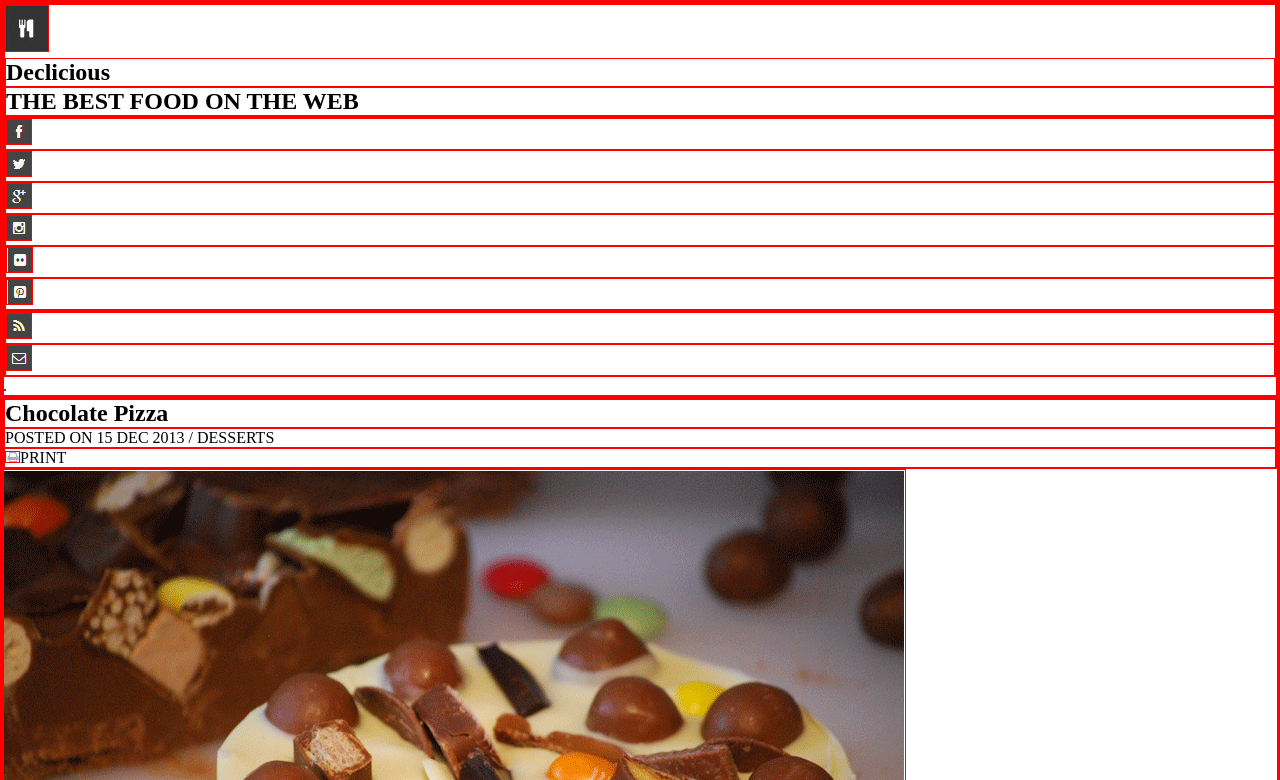
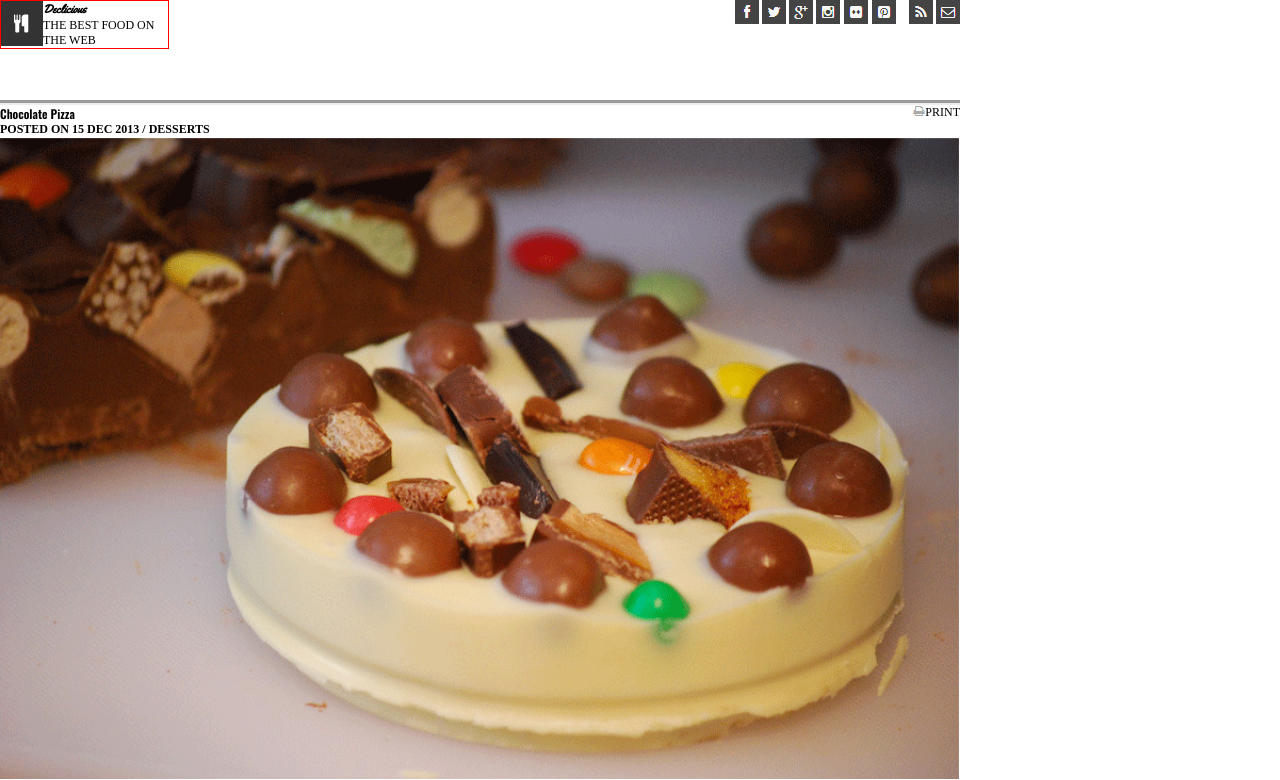
Before and after one commit to Snobeard/chocolate-pizza, a plain HTML site: page index.html in a window 1280 px wide. Shown: the top 780 px of the page. Drawn offline with nearby package versions, Linux system fonts and the light colour scheme.

Commit message:
simple format to paragraph end

```diff
--- a/index.html
+++ b/index.html
@@ -5,16 +5,17 @@
     <title>Chocolate Pizza</title>
     <link rel="stylesheet" href="style.css">
     <link href="https://fonts.googleapis.com/css?family=Yellowtail" rel="stylesheet">
+    <link href="https://fonts.googleapis.com/css?family=Oswald:600" rel="stylesheet">
   </head>
 
   <body>
     <header>
+        <div class="logo">
+            <img src="img/logo.png" alt="">
+            <h1>Declicious</h1>
+            <p>THE BEST FOOD ON THE WEB</p>
+        </div>
         <nav>
-        <h1>
-            <img src="img/logo.png" alt="">
-            <p>Declicious</p>
-            <p>THE BEST FOOD ON THE WEB</p>
-        </h1>
           <ul>
             <li><img src="img/fb-icon.png" alt=""></li>
             <li><img src="img/twit-icon.png" alt=""></li>
@@ -22,28 +23,29 @@
             <li><img src="img/insta-icon.png" alt=""></li>
             <li><img src="img/flic-icon.png" alt=""></li>
             <li><img src="img/pint-icon.png" alt=""></li>
-        </ul>
-        <ul>
+            <span></span>
             <li><img src="img/rss-icon.png" alt=""></li>
             <li><img src="img/mail-icon.png" alt=""></li>
           </ul>
-        <img src="BORDER IMAGE" alt="">
         </nav>
+        <!-- <img src="BORDER IMAGE" alt="border image"> -->
     </header>
 
     <article class="main">
       <div class="title">
+        <div class="text">
           <h2>Chocolate Pizza</h2>
-          <p>POSTED ON 15 DEC 2013 / DESSERTS</p>
+          <h3>POSTED ON 15 DEC 2013 / DESSERTS</h3>
+        </div>
         <div class="print">
           <img src="img/print-icon.png" alt="">PRINT
         </div>
       </div>
 
-      <img src="img/choco-pizza.png" alt="">
+      <img class="pizza" src="img/choco-pizza.png" alt="">
+
       <p>For the fig-swirl: Melth butter over medium heat in saucepan. Add brown sugar and stir to dissolve. Halve all of the figs and toss in the saucepan with water and lemon juice. Cook over medium heat, stirrring frequently, until you have a chunky-jammy mixture. Add salt with one or two stirs, set aside and let cool completely.</p>
       <p>Ice cream:  In a small pot over medium heat, combine milk, granaulated sugar ntil sugar is completely dissolved and the milk is just barely lukewarm. Whisk in the egg yolks. Set mixture in frig and wait until the fig mixture is cooled.</p>
-
 
       <!-- section divider -->
 
--- a/style.css
+++ b/style.css
@@ -1,5 +1,52 @@
 * {
   margin: 0px;
   padding: 0px;
+  /*border: 1px red solid;*/
+  font-size: 12px;
+}
+header {
+  border-width: 5px;
+  border-bottom-style: groove;
+  width: 960px;
+  height: 100px;
+}
+.logo {
   border: 1px red solid;
+  float: left;
 }
+.logo img {
+  float: left;
+}
+.logo h1 {
+  font-family: 'Yellowtail';
+}
+nav {
+  float: right;
+}
+nav span {
+  margin-left: 10px;
+}
+nav li {
+  display: inline-block;
+}
+article {
+  width: 960px;
+}
+.title {
+  width: 960px;
+}
+.title h2 {
+  font-family: 'Oswald', sans-serif;
+}
+.title .text {
+  float: left;
+}
+.print {
+  float: right;
+}
+.pizza {
+  width: 960px;
+}
+.main p {
+  width: 960px;
+}
```
Lines whose indentation alone changed are shown as unchanged.
